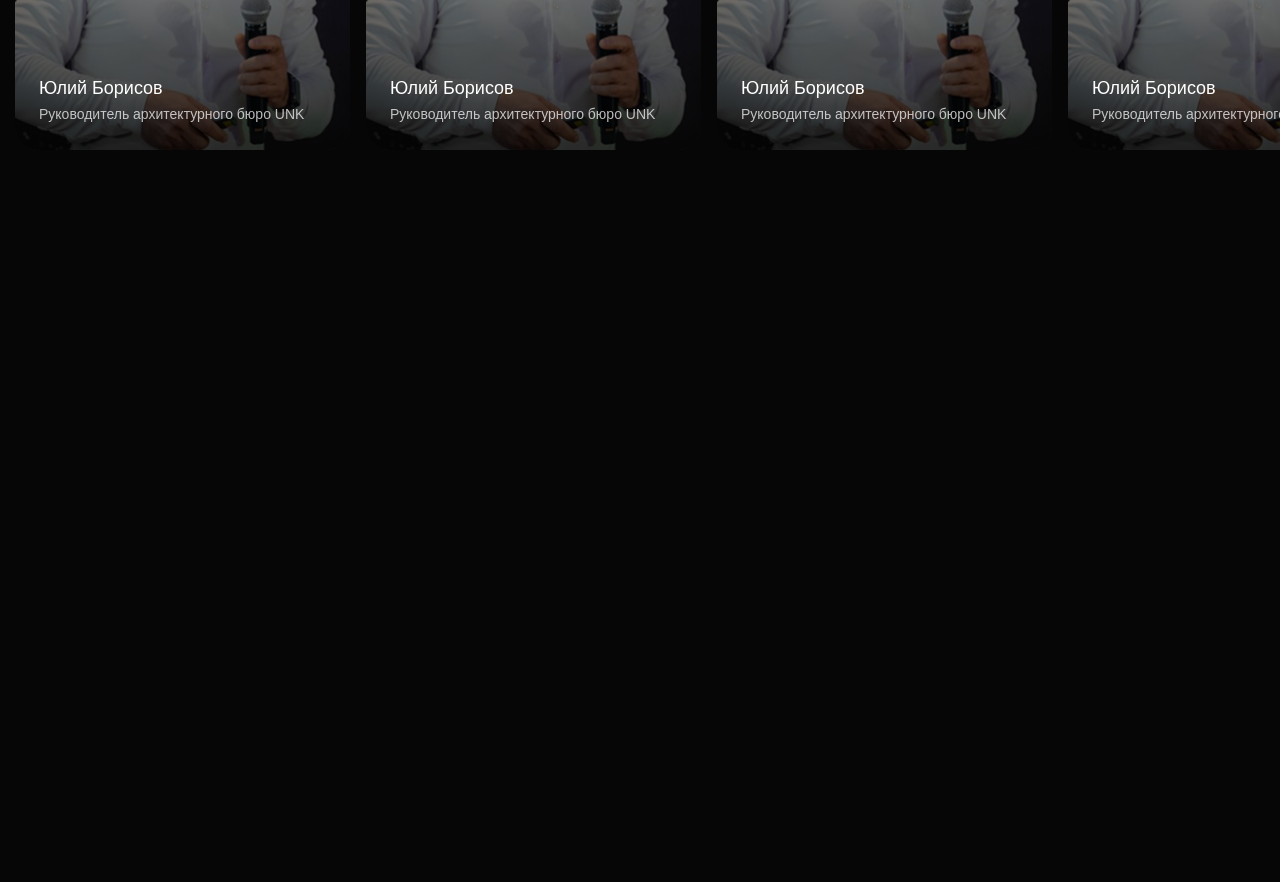
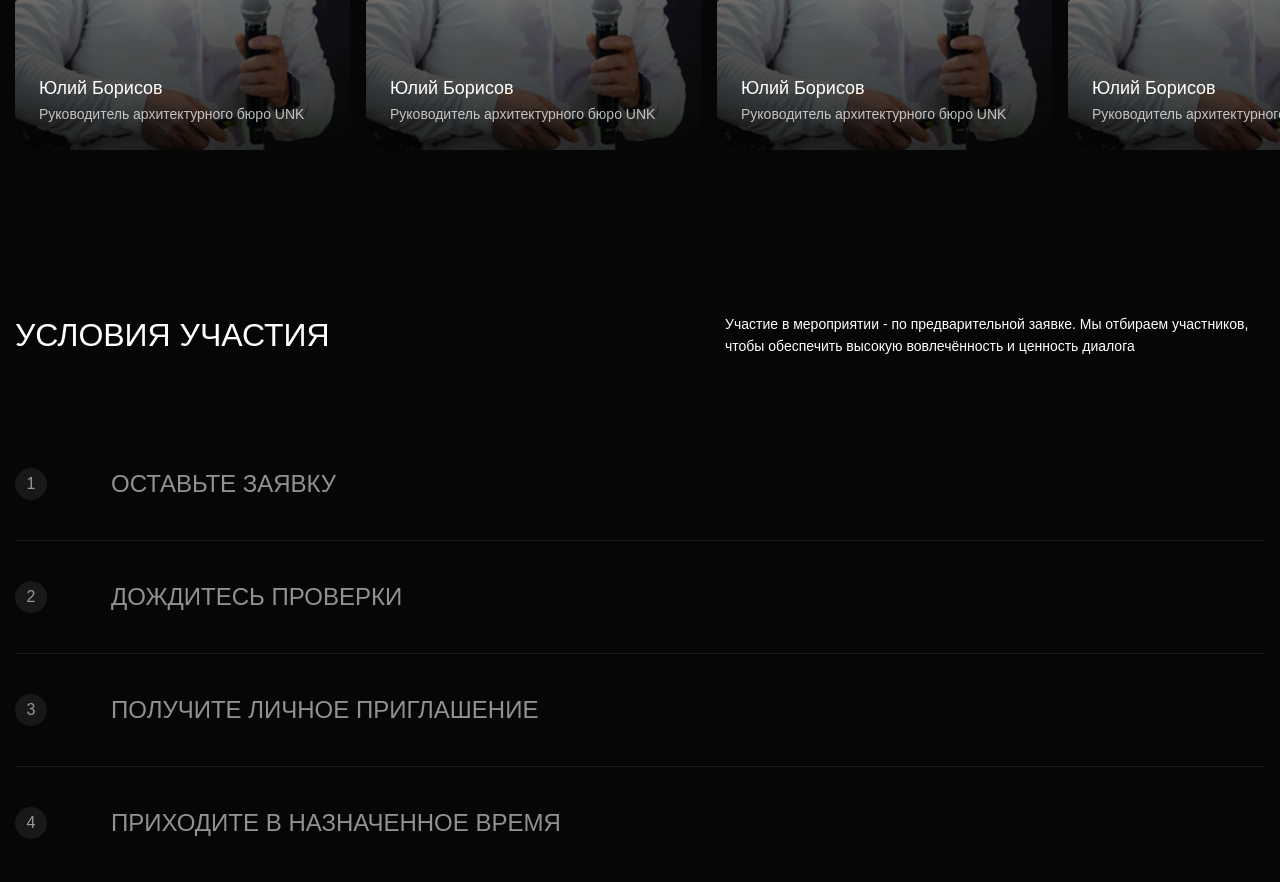
Before and after one commit to pauchok-sk/archicruise, a website built with webpack: page src/index.html in a window 1280 px wide. Shown: the part 4085-4967 px from the top of the page. Before the commit the page ends 4385 px from the top, so only its background shows below. Built offline with nearby package versions, Linux system fonts and the light colour scheme; files whose address does not match are found by name.

Commit message:
s-conditions dev

```diff
--- /dev/null
+++ b/src/html/components/s-conditions.html
@@ -0,0 +1,47 @@
+<section class="s-conditions sect-m">
+  <div class="container">
+    <div class="sect-head">
+      <h2 class="s-title">условия участия</h2>
+      <p class="s-conditions__head-content">
+        Участие в мероприятии - по предварительной заявке. Мы отбираем
+        участников, чтобы обеспечить высокую вовлечённость и ценность диалога
+      </p>
+    </div>
+    <div class="s-conditions__item">
+      <div class="num">1</div>
+      <span>Оставьте заявку</span>
+      <div class="circle">
+        <svg>
+          <use xlink:href="img/icons/icons.svg#icon-rotate"></use>
+        </svg>
+      </div>
+    </div>
+    <div class="s-conditions__item">
+      <div class="num">2</div>
+      <span>дождитесь проверки</span>
+      <div class="circle">
+        <svg>
+          <use xlink:href="img/icons/icons.svg#icon-rotate"></use>
+        </svg>
+      </div>
+    </div>
+    <div class="s-conditions__item">
+      <div class="num">3</div>
+      <span>Получите личное приглашение</span>
+      <div class="circle">
+        <svg>
+          <use xlink:href="img/icons/icons.svg#icon-rotate"></use>
+        </svg>
+      </div>
+    </div>
+    <div class="s-conditions__item">
+      <div class="num">4</div>
+      <span>Приходите в назначенное время</span>
+      <div class="circle">
+        <svg>
+          <use xlink:href="img/icons/icons.svg#icon-rotate"></use>
+        </svg>
+      </div>
+    </div>
+  </div>
+</section>
--- a/src/index.html
+++ b/src/index.html
@@ -10,6 +10,7 @@
       @@include('html/components/s-award.html')
       @@include('html/components/s-plan.html')
       @@include('html/components/s-speakers.html')
+      @@include('html/components/s-conditions.html')
 
     </main>
     @@include('html/components/modal.html')
--- /dev/null
+++ b/src/scss/components/s-conditions.scss
@@ -0,0 +1,82 @@
+.s-conditions {
+  &__head {
+    display: flex;
+    justify-content: space-between;
+  }
+  &__head-content {
+    max-width: 540px;
+    font-weight: 500;
+    font-size: 14px;
+    line-height: 157%;
+    @include tablet-min {
+      display: none;
+    }
+  }
+  &__item {
+    padding: 40px 0px;
+    display: flex;
+    align-items: center;
+    gap: 64px;
+
+    font-weight: 500;
+    font-size: 24px;
+    line-height: 133%;
+    text-transform: uppercase;
+    color: rgba(255, 255, 255, 0.56);
+
+    &:not(:last-child) {
+      border-bottom: 1px solid rgba(255, 255, 255, 0.08);
+    }
+
+    @include tablet {
+      font-size: 18px;
+      padding: 20px 0px;
+      gap: 12px;
+
+    }
+
+    .num {
+      @include flex-center;
+      border-radius: 50%;
+      width: 32px;
+      height: 32px;
+      flex-shrink: 0;
+
+      font-weight: 500;
+      font-size: 16px;
+      line-height: 150%;
+      text-transform: uppercase;
+      color: rgba(255, 255, 255, 0.56);
+
+      background: rgba(243, 243, 243, 0.08);
+
+      @include tablet {
+        width: 24px;
+        height: 24px;
+
+        font-size: 14px;
+        line-height: 157%;
+      }
+    }
+
+    .circle {
+      @include flex-center;
+      border-radius: 50%;
+      flex-shrink: 0;
+      width: 26px;
+      height: 26px;
+      color: white;
+      background: rgba(7, 9, 11, 0.56);
+      margin-left: auto;
+
+      svg {
+        width: 14px;
+        height: 14px;
+      }
+
+      @media (min-width: 768px) {
+        display: none;
+      }
+    }
+  }
+}
--- a/src/scss/style.scss
+++ b/src/scss/style.scss
@@ -27,5 +27,6 @@
 @import "./components/s-award";
 @import "./components/s-plan";
 @import "./components/s-speakers";
+@import "./components/s-conditions";
 
 @import "./components/footer";
```
